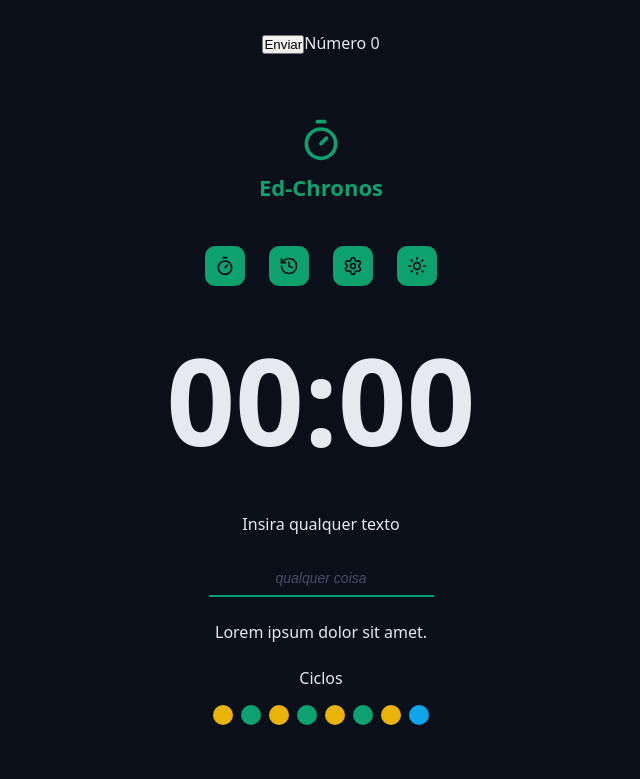
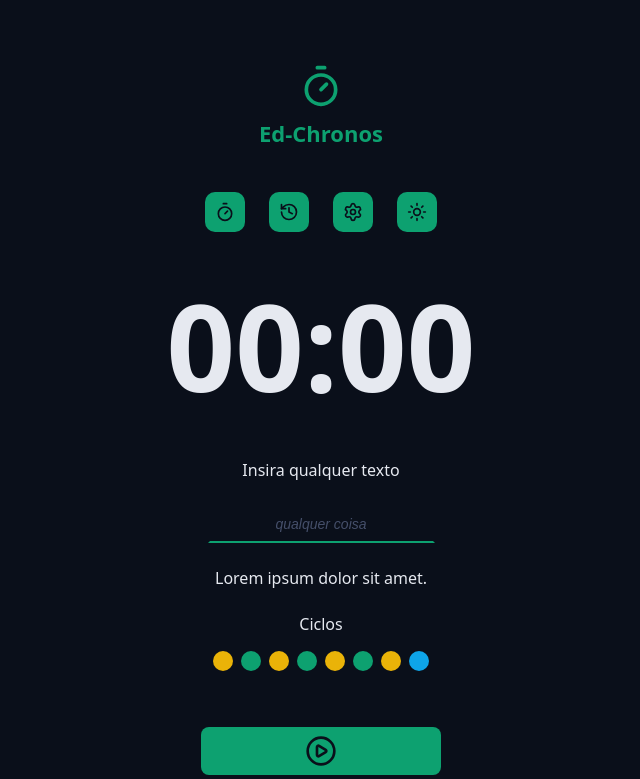
Before and after one commit to EdmilsonEdstar/Ed-chronos, a React (Vite) app: page / in a window 1280 px wide. Shown: the top 779 px of the page, without its empty margins (319-959 px from the left). Built offline with nearby package versions, Linux system fonts and the light colour scheme.

Commit message:
remoção de elementos disnecessários, como a instância do react

```diff
--- a/src/App.tsx
+++ b/src/App.tsx
@@ -9,25 +9,11 @@ import { Cycles } from "./Components/Cycles"
 import {DefaultButton} from "./Components/DefaultButton"
 import { PlayCircleIcon } from "lucide-react"
 import { Footer } from "./Components/Footer"
-import { useState } from "react"
 
 export function App(){
 
-    const [numero, setNumero] = useState(0);
-
-    function mudarNumero(){
-        setNumero(numero+1);
-    }
-
-
   return(
   <>
-
-    <Container>
-        <button onClick={mudarNumero}>Enviar</button>
-        <label htmlFor="">Número {numero}</label>
-    </Container>
-
     <Container>
         <Logo />
     </Container>
@@ -58,7 +44,6 @@ export function App(){
             <div className="formrow">
                <DefaultButton  icon={<PlayCircleIcon />} color="green" />
             </div>
-
         </form>
     </Container>
 
--- a/src/Components/Container/index.tsx
+++ b/src/Components/Container/index.tsx
@@ -13,6 +13,7 @@ export function Container(props: ContainerProps){ // props é para adicionar uma
             </div>
         </div>
 
+
     )
     // {props.children} serve para atribuir uma valor dentro da tag, ou seja adicionar um children(filho)
     // Também permite adicionar atributos.
--- a/src/Components/CountDown/index.tsx
+++ b/src/Components/CountDown/index.tsx
@@ -1,4 +1,3 @@
-import type React from "react";
 import style from "./style.module.css"
 
 
--- a/src/Components/DefaultInput/index.tsx
+++ b/src/Components/DefaultInput/index.tsx
@@ -4,7 +4,7 @@ type DefaultInputProps ={
     id: string;
     lableText: string;
     type: 'text' | 'number';
-    placeholder: 'text' | 'number';
+    placeholder: string;
 }
 
 export function DefaultInput(props: DefaultInputProps){
--- a/src/Components/Menu/index.tsx
+++ b/src/Components/Menu/index.tsx
@@ -1,4 +1,3 @@
-import type React from "react";
 import style from "./style.module.css"
 import { HistoryIcon, SettingsIcon, SunIcon, TimerIcon } from "lucide-react";
 
```
